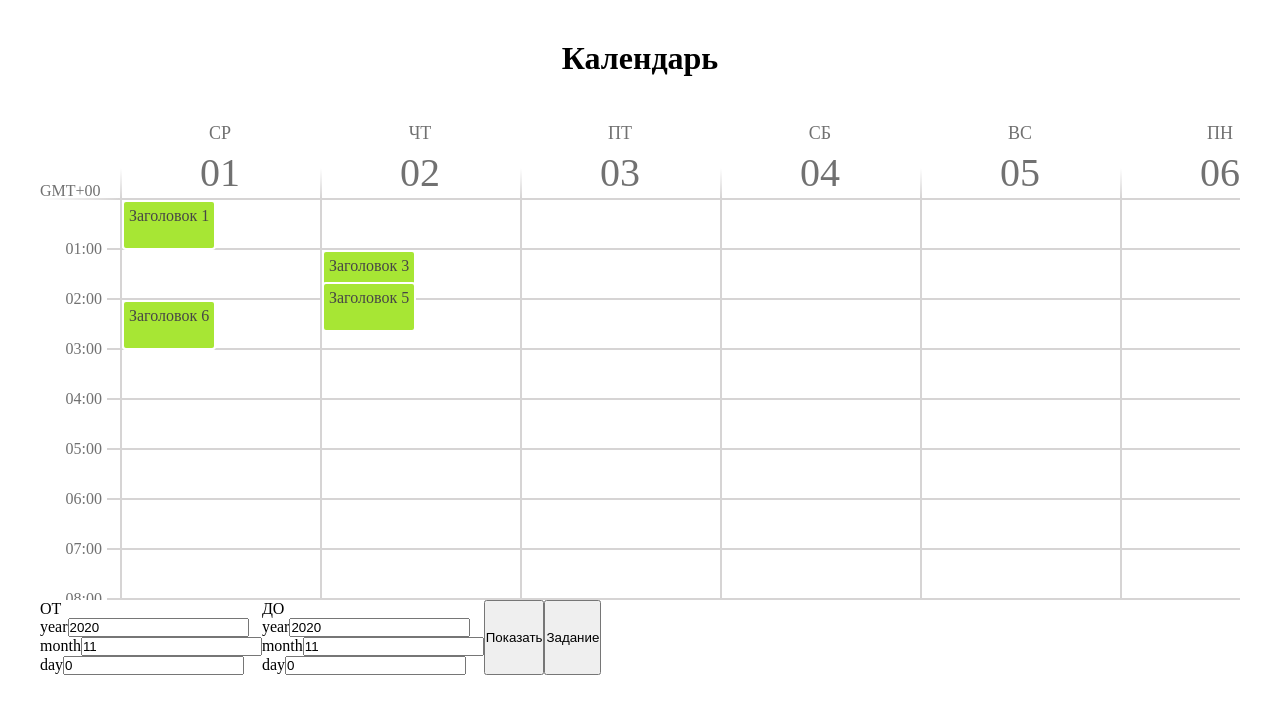
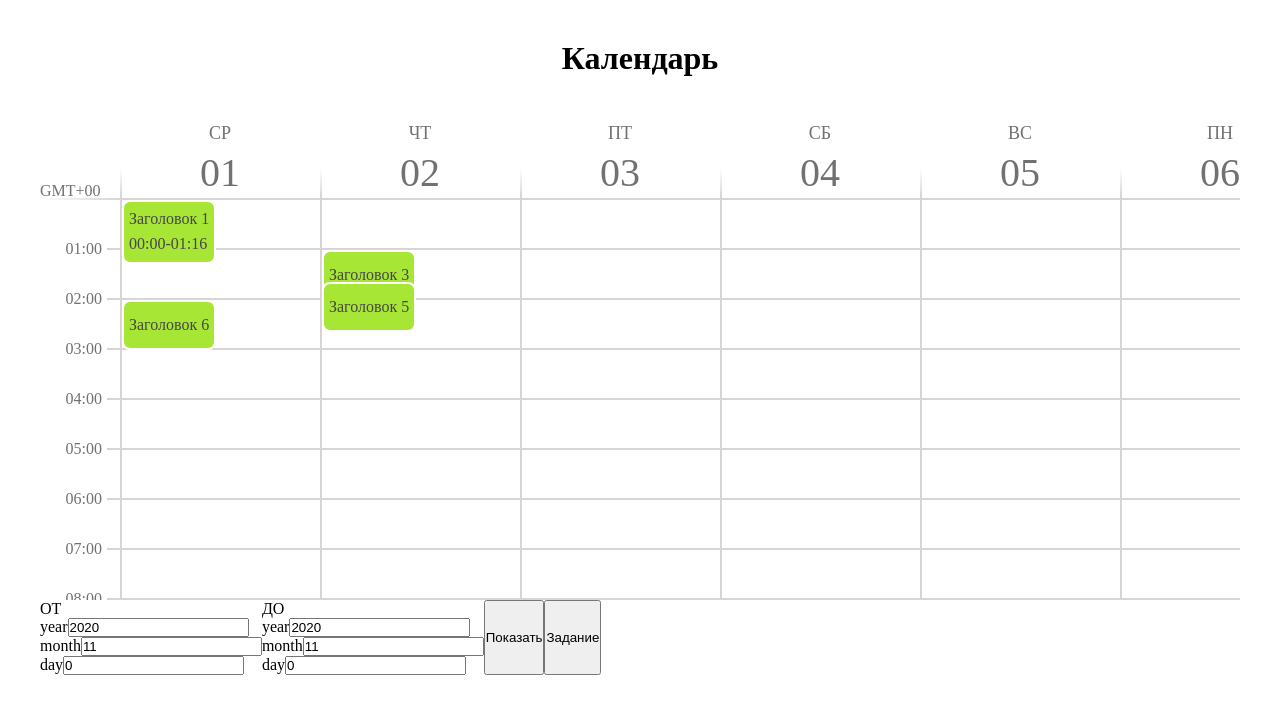
Before and after one commit to Aleksey-Nuzhdin/Calendar_vue_mymapa, a Vue app: page / in a window 1280 px wide. Both pictures are taken after a click on the button "Задание". Shown: the top 714 px of the page. Built offline with nearby package versions, Linux system fonts and the light colour scheme.

Commit message:
drag 101

```diff
--- a/src/components/Calendar.vue
+++ b/src/components/Calendar.vue
@@ -79,11 +79,11 @@ export default {
     to: 0,
     GMT: '00',
     toDo:[
-          {"title": "Заголовок 1", "startDate": 1585699200, "endDate": 1585702800},
+          {"title": "Заголовок 1", "startDate": 1585699200, "endDate": 1585703800},
+          {"title": "Заголовок 3", "startDate": 1585789200, "endDate": 1585792800},
+          {"title": "Заголовок 4", "startDate": 1586307600, "endDate": 1586315200},
+          {"title": "Заголовок 5", "startDate": 1585791500, "endDate": 1585795100},
           {"title": "Заголовок 2", "startDate": 1585706400, "endDate": 1585710000},
-          {"title": "Заголовок 3", "startDate": 1585789200, "endDate": 1585792800},
-          {"title": "Заголовок 4", "startDate": 1586307600, "endDate": 1586311200},
-          {"title": "Заголовок 5", "startDate": 1585791500, "endDate": 1585795100},
           {"title": "Заголовок 6", "startDate": 1585706400, "endDate": 1585710000}
         ],
     dayList:[],
@@ -154,19 +154,20 @@ export default {
       this.toDoList = this.toDoList.map((arr)=>{return (arr.map((el)=>{
         if(arr.length > 0){
           //коэффициент сколько времени прошло от 00:00 до времени начала "дела"
-          el.coefTop = (el.startDate % (24*60*60))/(24*60*60)
+          el.coefTop = ( (el.startDate - (this.UTC/1000) ) % (24*60*60))/(24*60*60)
           //коэффициент сколько времени длилось "дело"
           el.coefHeight = (el.endDate - el.startDate)/(24*60*60)
+          //время в часах и минутах
+          el.timeStart = this.dateFilrer(el.startDate*1000, {hour:'2-digit',minute:'2-digit'})
+          el.timeEnd = this.dateFilrer(el.endDate*1000, {hour:'2-digit',minute:'2-digit'})
         }
         return el
       }))})
     },
     correctionDateDay(date, type = 'start'){
-      //Поулчает UTC региона, для коррекции времени
-      const UTC = this.UTC
       //Приравнеием время к 00:00 или к 24:00
-      if(type === 'start') return Math.floor((date) /(24*60*60*1000)) * (24*60*60*1000) + UTC
-      if(type === 'end') return Math.floor((date) /(24*60*60*1000)) * (24*60*60*1000) + UTC + (24*60*60*1000) - 1
+      if(type === 'start') return Math.floor((date - this.UTC) / (24*60*60*1000)) * (24*60*60*1000) + this.UTC
+      if(type === 'end') return Math.floor((date - this.UTC) /(24*60*60*1000)) * (24*60*60*1000) + this.UTC + (24*60*60*1000) - 1
       Error('Wrong type');
     },
     setGMT(){
@@ -191,6 +192,7 @@ export default {
 
   },
   computed:{
+    //UTC региона, для коррекции времени
     UTC:() => ((new Date).getTimezoneOffset() * 60 * 1000),
   },
   components:{ Field, }
--- a/src/components/Field.vue
+++ b/src/components/Field.vue
@@ -13,16 +13,31 @@
         >
         {{time}}:00</li>
       </ul>
-      <ul class="day__list">
+      <ul class="day__list"
+
+      >
         <li class="day__item"
           ref="day__item"
           v-for="(day, index) of dayList" :key="index"
+          @drop.prevent="drop($event)"
+
+          @dragover.prevent='dragenter($event)'
         >
           <div class="toDo__item"
             v-for="(item, ind) in toDo[index]" :key="ind"
             :style="{top:(item.coefTop * dayItemHeight)+'px', height:(item.coefHeight * dayItemHeight)+'px' }"
+            draggable="true"
+            @dragstart="dragstart($event)"
+            @dragend.prevent="dragend($event)"
+            @dragenter.prevent
+
           >
           {{item.title}}
+          <div class="toDo__time"
+            v-if="(item.coefHeight * dayItemHeight) > 50"
+          >
+            {{item.timeStart}}-{{item.timeEnd}}
+          </div>
           </div>
         </li>
       </ul>
@@ -42,6 +57,7 @@ export default {
     fieldWrapHeight: 0,
     dayItemWidth: 0,
     dayItemHeight: 0,
+    dragged: undefined,
     timeArr: []
   }),
   methods:{
@@ -63,6 +79,28 @@ export default {
           this.scroll -= e.deltaY*10
         }
       }
+    },
+    dragstart(e){
+      //console.log(e);
+      this.dragged = e.target
+      //console.log(this.dragged, 11);
+      e.target.style.opacity = 0.5;
+      //e.dataTransfer.setData('text/plain', 'dummy');
+    },
+    drop(e){
+      //console.log(1);
+      console.log(e);
+    },
+    dragend(e){
+      //console.log(e.screenY);
+      //console.log(e.target.style.top);
+      //console.log(this.toDo[0][0]);
+      //this.toDo[0][0].coefTop+= 0.005
+      e.target.style.opacity = '';
+    },
+    dragenter(e){
+      //console.log(e);
+
     }
   },
   created(){
@@ -138,12 +176,15 @@ export default {
 
 }
 .toDo__item{
-  display: inline-block;
+  display: flex;
+  flex-direction: column;
+  justify-content: space-around;
   position: absolute;
   background-color: rgb(167, 230, 52);
   padding: 5px;
   color: #474646;
   border: 2px solid white;
-  border-radius: 4px;
+  border-radius: 8px;
+  cursor: pointer;
 }
 </style>
```
